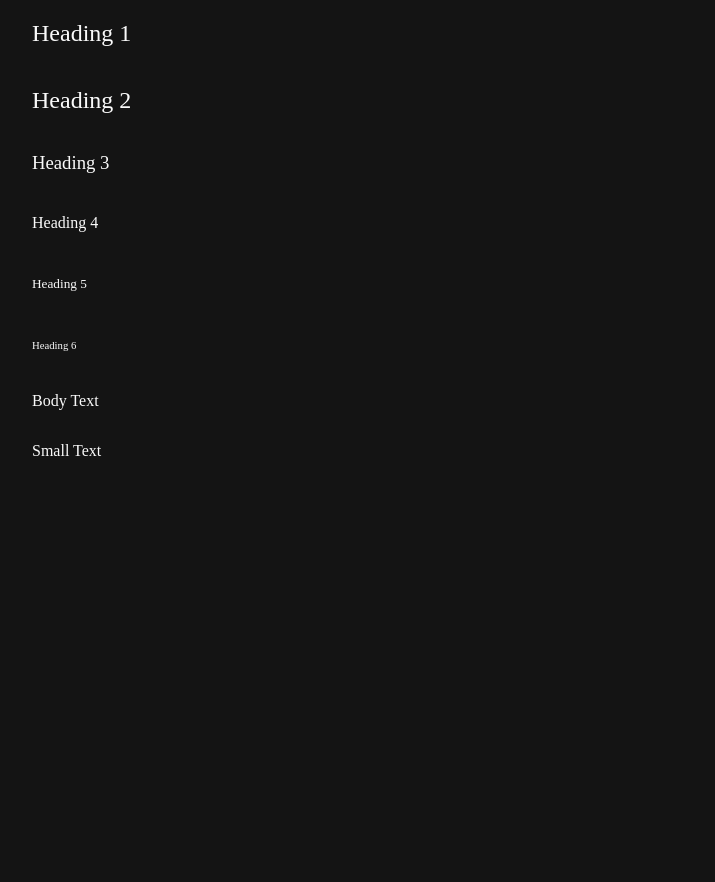
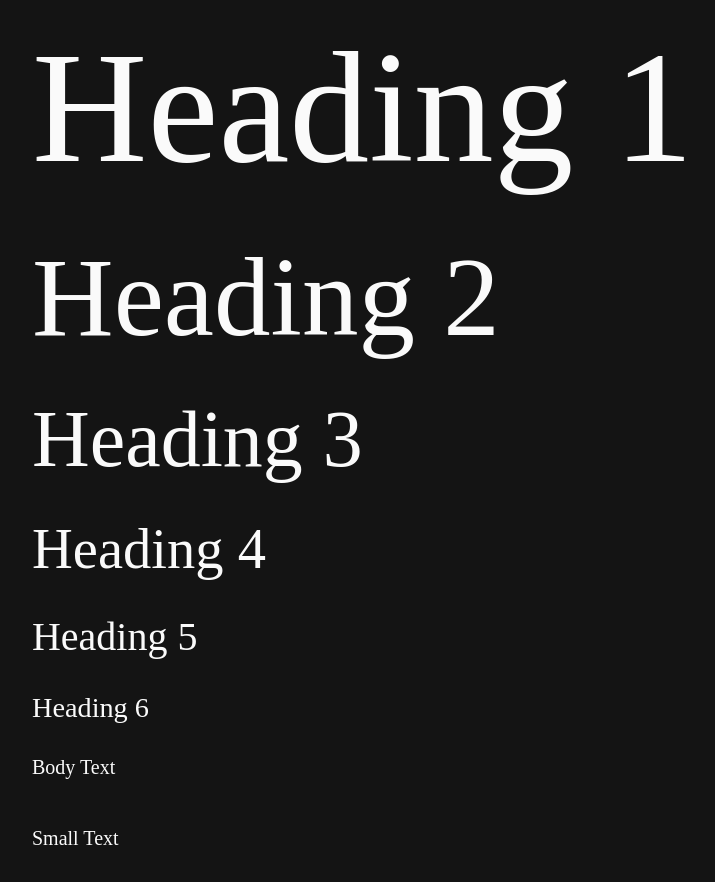
Before and after one commit to andyjakubowski/typographic-scale, a website: page index.html in a window 1280 px wide. Shown: the whole page, without its empty margins (128-843 px from the left). Before the commit the page ends 800 px from the top, so only its background shows below. Drawn offline with Linux system fonts and the light colour scheme; a web font is replaced by a local one.

Commit message:
Add ratio-based type scale

```diff
--- a/styles.css
+++ b/styles.css
@@ -1,6 +1,24 @@
 @font-face {
-  font-family: 'Concourse T3';
+  font-family: 'Concourse T3 Regular';
   src: url('/fonts/concourse_t3_regular.woff') format('woff');
+}
+
+@font-face {
+  font-family: 'Concourse T3 Bold';
+  src: url('/fonts/concourse_t3_bold.woff') format('woff');
+}
+
+:root {
+  --ratio: 1.414;
+  --scale-base: 1.25rem;
+  --scale-neg-1: calc(var(--scale-base) / var(--ratio));
+  --scale-neg-2: calc(var(--scale-neg-1) / var(--ratio));
+  --scale-1: calc(var(--scale-base) * var(--ratio));
+  --scale-2: calc(var(--scale-1) * var(--ratio));
+  --scale-3: calc(var(--scale-2) * var(--ratio));
+  --scale-4: calc(var(--scale-3) * var(--ratio));
+  --scale-5: calc(var(--scale-4) * var(--ratio));
+  --scale-6: calc(var(--scale-5) * var(--ratio));
 }
 
 body {
@@ -8,8 +26,6 @@ body {
 
   color: #fafafa;
   background-color: #141414;
-
-  font-family: 'Concourse T3', serif;
 }
 
 .section-1 {
@@ -18,8 +34,43 @@ body {
 }
 
 .section-1 * {
+  margin-block-start: 1rem;
+  margin-block-end: 1rem;
+
   grid-column: content;
+
+  font-family: 'Concourse T3 Regular', serif;
   font-weight: 400;
+}
+
+.section-1 p {
+  font-size: var(--scale-base);
+}
+
+.section-1 h6 {
+  font-size: var(--scale-1);
+}
+
+.section-1 h5 {
+  font-size: var(--scale-2);
+}
+
+.section-1 h4 {
+  font-size: var(--scale-3);
+}
+
+.section-1 h3 {
+  font-size: var(--scale-4);
+  font-family: 'Concourse T3 Bold', serif;
+}
+
+.section-1 h2 {
+  font-size: var(--scale-5);
+}
+
+.section-1 h1 {
+  font-size: var(--scale-6);
+  font-family: 'Concourse T3 Bold', serif;
 }
 
 /* Positioning */
```
